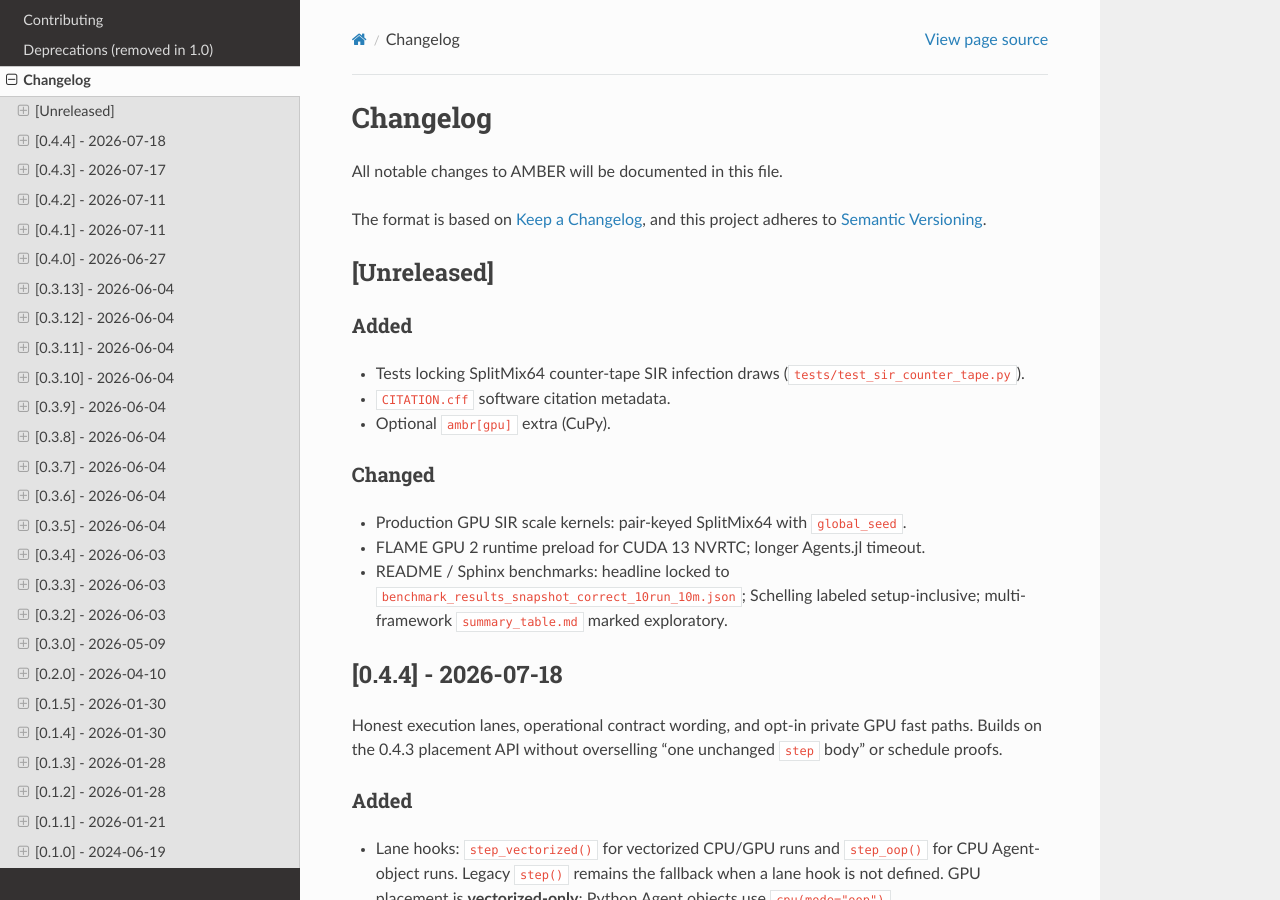
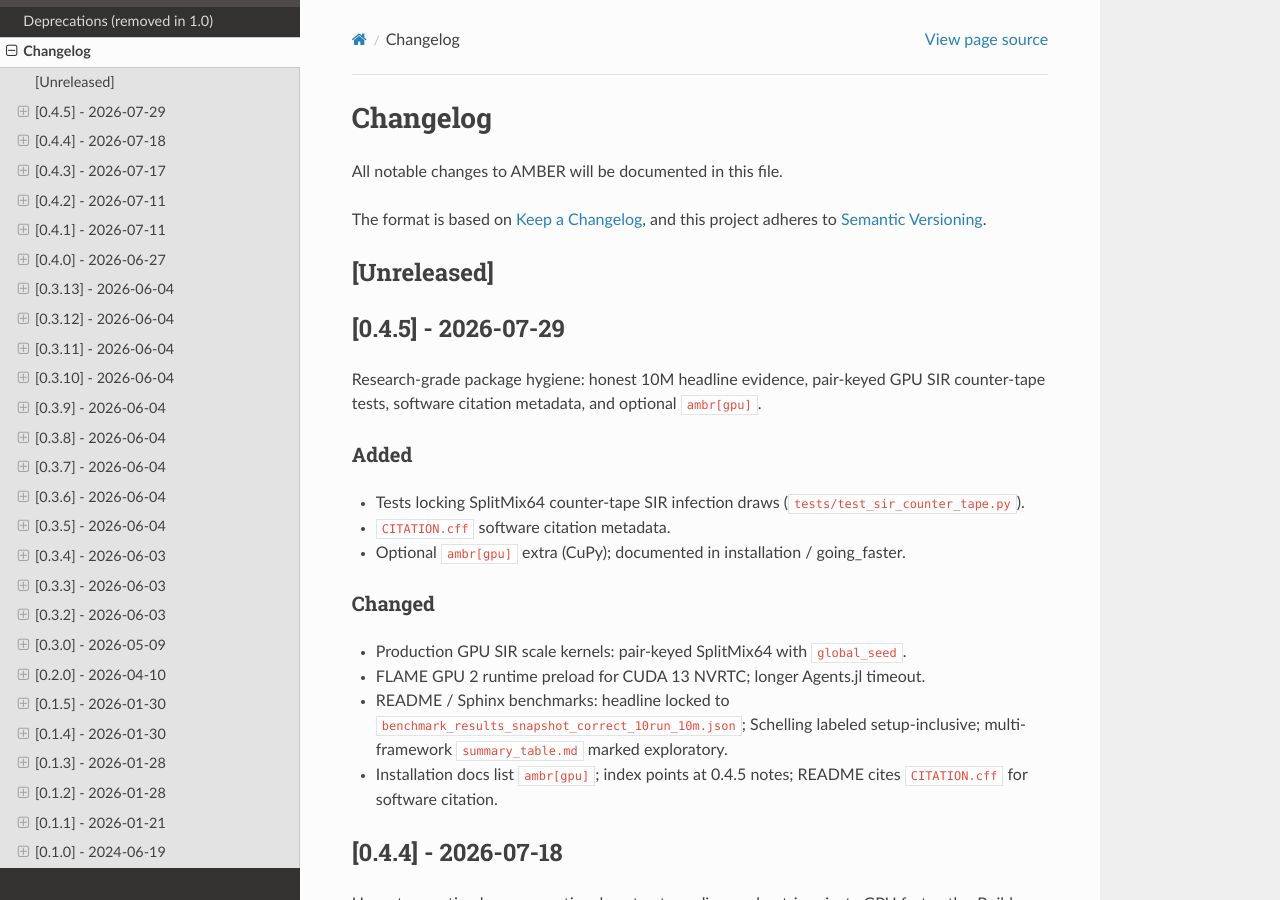
Before and after one commit to a11to1n3/AMBER, a Sphinx documentation site: the page built from docs/changelog.rst, in a window 1280 px wide and 900 px high. Built offline with Sphinx 7.4.7 and the Read the Docs theme 3.1.0, drawn with Linux system fonts in a browser that asks for light colours.

Commit message:
release: AMBER 0.4.5
Version bump and finish docs for the hygiene release: ambr[gpu] in
installation/going_faster, Sphinx index 0.4.5, CITATION.cff in README cite
section, de-hyped calibration note, CHANGELOG/docs changelog cut to 0.4.5.

```diff
--- a/docs/changelog.rst
+++ b/docs/changelog.rst
@@ -9,12 +9,18 @@
 [Unreleased]
 ------------
 
+[0.4.5] - 2026-07-29
+--------------------
+
+Research-grade package hygiene: honest 10M headline evidence, pair-keyed GPU
+SIR counter-tape tests, software citation metadata, and optional ``ambr[gpu]``.
+
 Added
 ~~~~~
 - Tests locking SplitMix64 counter-tape SIR infection draws
   (``tests/test_sir_counter_tape.py``).
 - ``CITATION.cff`` software citation metadata.
-- Optional ``ambr[gpu]`` extra (CuPy).
+- Optional ``ambr[gpu]`` extra (CuPy); documented in installation / going_faster.
 
 Changed
 ~~~~~~~
@@ -23,6 +29,8 @@
 - README / Sphinx benchmarks: headline locked to
   ``benchmark_results_snapshot_correct_10run_10m.json``; Schelling labeled
   setup-inclusive; multi-framework ``summary_table.md`` marked exploratory.
+- Installation docs list ``ambr[gpu]``; index points at 0.4.5 notes; README
+  cites ``CITATION.cff`` for software citation.
 
 [0.4.4] - 2026-07-18
 --------------------
--- a/docs/conf.py
+++ b/docs/conf.py
@@ -26,7 +26,7 @@
 try:
     release = metadata_version('ambr')
 except PackageNotFoundError:
-    release = '0.4.4'
+    release = '0.4.5'
 version = release
 
 # -- General configuration ---------------------------------------------------
--- a/docs/index.rst
+++ b/docs/index.rst
@@ -80,8 +80,10 @@
    print(am.recommend(10_000))
 
 For more examples, check the ``examples/`` directory in the repository.
-See :doc:`changelog` for what is new in **0.4.4** (honest lanes,
-operational contract, ``approve_fast_path``).
+See :doc:`changelog` for what is new in **0.4.5** (honest 10M headline
+benchmarks, pair-keyed GPU SIR counter-tape, ``ambr[gpu]``,
+``CITATION.cff``). 0.4.4 added honest lanes, the operational contract, and
+``approve_fast_path``.
 
 Table of Contents
 -----------------
--- a/pyproject.toml
+++ b/pyproject.toml
@@ -4,7 +4,7 @@
 
 [project]
 name = "ambr"
-version = "0.4.4"
+version = "0.4.5"
 description = "Agent-based Modeling with Blazingly Efficient Records"
 readme = { file = "README.md", content-type = "text/markdown" }
 requires-python = ">=3.9"
--- a/src/ambr/__init__.py
+++ b/src/ambr/__init__.py
@@ -80,7 +80,7 @@
 try:
     __version__ = _metadata_version('ambr')
 except _PackageNotFoundError:
-    __version__ = '0.4.4'
+    __version__ = '0.4.5'
 
 __author__ = 'a11to1n3'
 __email__ = 'citation.needed@example.com'
```
Also changed, not shown: CHANGELOG.md (+9 -0 lines), README.md (+4 -2 lines), docs/benchmarks.rst (+11 -4 lines), docs/going_faster.rst (+7 -2 lines), docs/installation.rst (+7 -4 lines), 1 other file.
